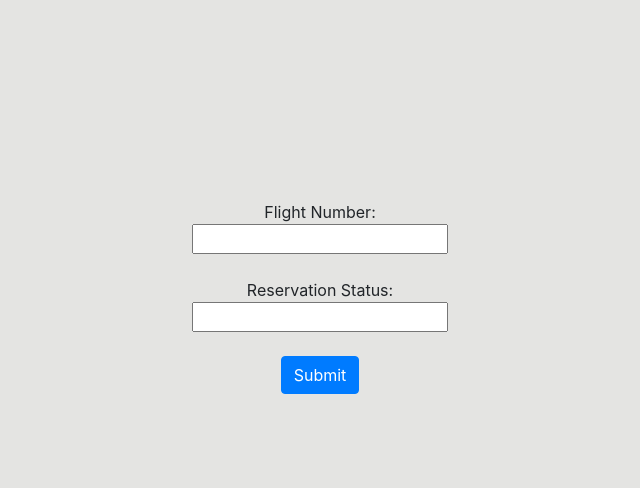
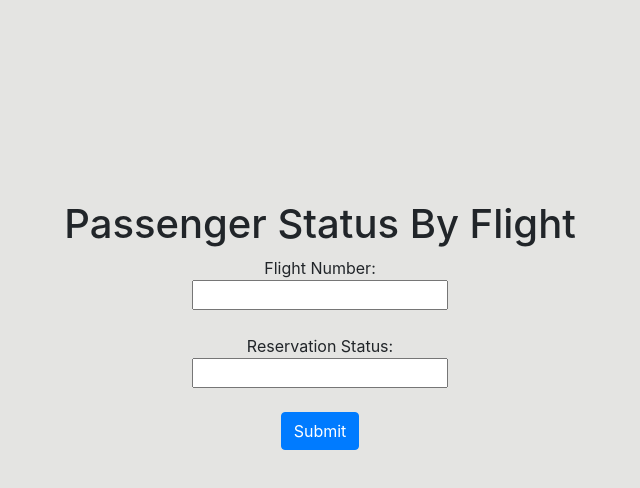
Before and after one commit to adialachar/CS166PhaseThree, a Flask app: page /passenger_status in a window 1280 px wide. Shown: the part 56-544 px from the top of the page, without its empty margins (320-960 px from the left). Run offline with Flask 2, Linux system fonts and the light colour scheme; some libraries are stand-ins or nearby versions.

Commit message:
Update passenger_status.html

```diff
--- a/templates/passenger_status.html
+++ b/templates/passenger_status.html
@@ -64,7 +64,7 @@
 </nav>
 
 	   <div class = "content" align = center style="padding-top: 200px;">
-
+		   <h1> Passenger Status By Flight </h1>
 	<form action = "" method = post>
 		Flight Number:<br>
 		<input type = "text" name = "flight_number"><br><br>
```
